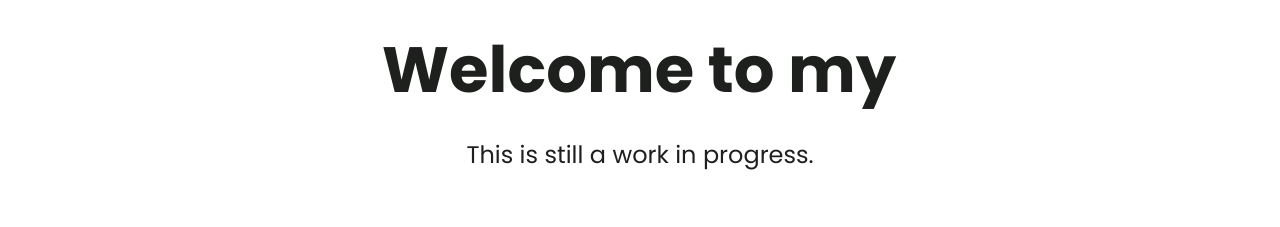
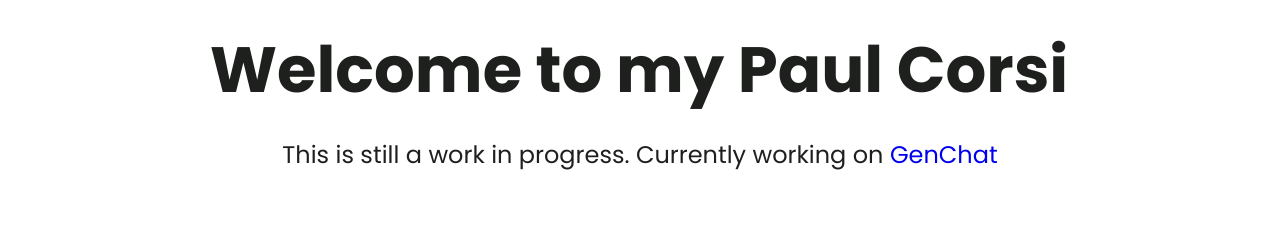
Before and after one commit to gengocodes/gengo-bit, a React (Create React App) app: page / in a window 1280 px wide. Shown: the part 1300-1527 px from the top of the page. Built offline with nearby package versions, Linux system fonts and the light colour scheme.

Commit message:
update current project

```diff
--- a/src/components/HeroSection/HeroSection.jsx
+++ b/src/components/HeroSection/HeroSection.jsx
@@ -6,7 +6,7 @@ const HeroSection = () => {
   const [displayedText, setDisplayedText] = useState(""); // Text being displayed
   const [isTyping, setIsTyping] = useState(true); // Whether typing or deleting
   const [currentTextIndex, setCurrentTextIndex] = useState(0); // Index of current text
-  const fullTexts = useRef(["Website!", "Portfolio!"]); // List of texts to alternate
+  const fullTexts = useRef(["Gengo-bit.", "Paul Corsino."]); // List of texts to alternate
   const typingSpeed = 150; // Speed of typing in ms
   const deletingSpeed = 100; // Speed of deleting in ms
   const pauseTime = 2000; // Pause before switching text
@@ -53,7 +53,8 @@ const HeroSection = () => {
           Welcome to my
           <span className="typing-effect"> {displayedText}</span>
         </h1>
-        <p>This is still a work in progress.</p>
+        <p>This is still a work in progress. Currently working on
+          <a href="https://ognegchat.netlify.app" target="_blank" rel="noreferrer"> GenChat</a></p>
       </div>
     </section>
     </div>
```
